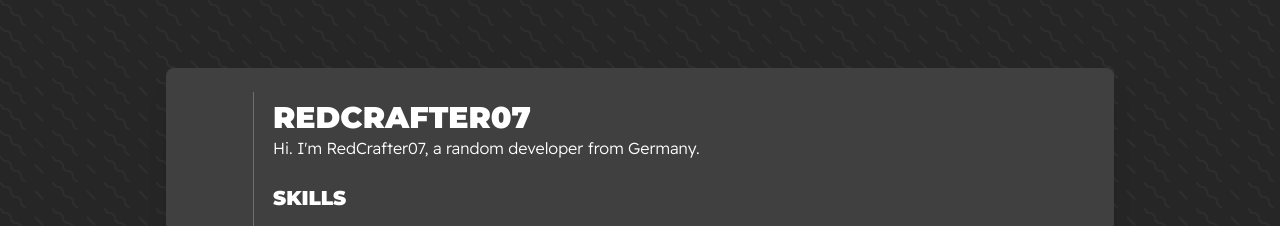
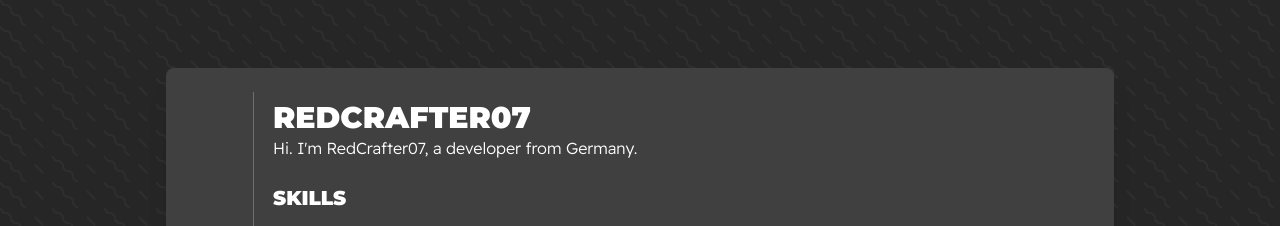
Before and after one commit to RedCrafter07/card, a Next.js app: page / in a window 1280 px wide. Shown: the top 226 px of the page. Built offline with nearby package versions, Linux system fonts and the light colour scheme.

Commit message:
Resolve lint error

```diff
--- a/pages/index.tsx
+++ b/pages/index.tsx
@@ -149,7 +149,7 @@ const Site = () => {
                 delay: 3.3,
               }}
             >
-              Hi. I'm RedCrafter07, a random developer from Germany.
+              Hi. I&apos;m RedCrafter07, a developer from Germany.
             </motion.p>
             <motion.p
               animate={{ y: [50, 0], opacity: [0, 1] }}
```
